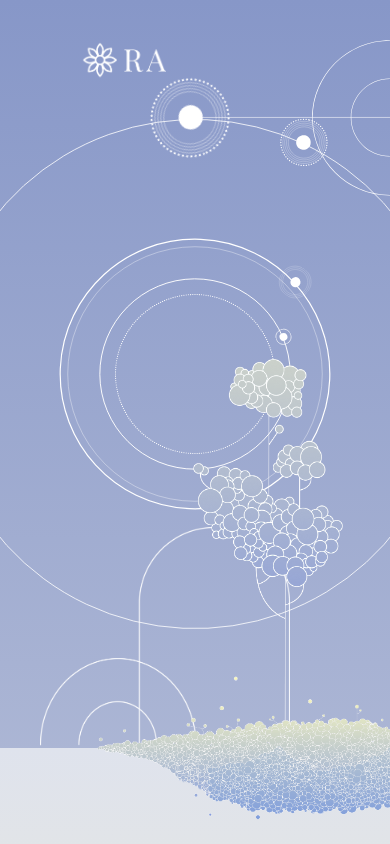
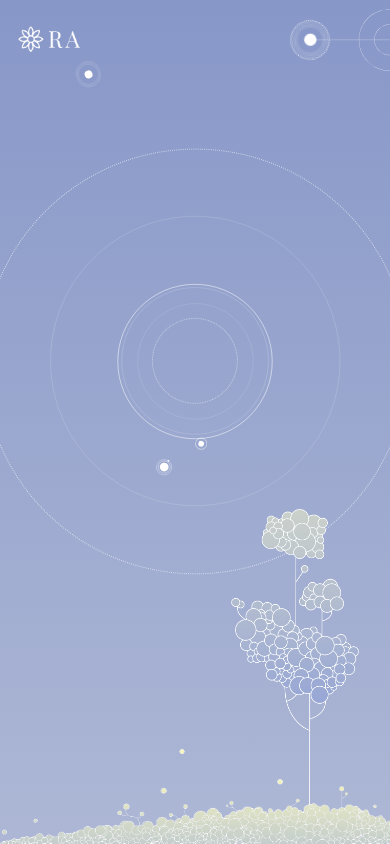
Before and after one commit to rosalynnas/portfolio, a Next.js app: page / in a window 390 px wide. Shown: the top 844 px of the page. Built offline with nearby package versions, Linux system fonts and the light colour scheme.

Commit message:
Make sizing dynamic for mobile

```diff
--- a/app/components/scene.tsx
+++ b/app/components/scene.tsx
@@ -20,14 +20,19 @@ import RingDotted from "public/images/ring-dotted.svg";
 import RingThin from "public/images/ring-thin.svg";
 
 const ring = {
-  hidden: { opacity: 0, height: 0, width: 0, transform: "rotate(0)" },
+  hidden: (diameter: number) => ({
+    opacity: 0,
+    height: 0,
+    width: 0,
+    transform: `rotate(${diameter * 3}deg)`,
+  }),
   visible: (diameter: number) => ({
     opacity: 1,
-    width: `${diameter}rem`,
-    height: `${diameter}rem`,
+    width: `${diameter}%`,
+    height: `${diameter}%`,
     transition: {
       type: "spring",
-      delay: diameter * 0.01,
+      delay: diameter * 0.009,
     },
   }),
   rotating: (diameter: number) => ({
@@ -35,7 +40,7 @@ const ring = {
     transition: {
       transform: {
         type: "linear",
-        duration: diameter * 2.5,
+        duration: 18,
         repeat: Infinity,
         ease: "linear",
       },
@@ -48,14 +53,12 @@ const moon = {
     opacity: 0,
     height: 0,
     width: 0,
-    top: 0,
-    left: "50%",
     transform: "translate(-50%, -50%) rotate(0)",
   },
   visible: (diameter: number) => ({
     opacity: 1,
-    height: `${diameter}rem`,
-    width: `${diameter}rem`,
+    height: `${diameter}%`,
+    width: `${diameter}%`,
     transition: {
       type: "spring",
       delay: 2,
@@ -64,7 +67,7 @@ const moon = {
   rotating: {
     transform: "translate(-50%, -50%) rotate(360deg)",
     transition: {
-      delay: 2,
+      delay: 3,
       transform: {
         type: "linear",
         duration: 5,
@@ -77,148 +80,225 @@ const moon = {
 
 export function Scene() {
   return (
-    <div className="h-[calc(100dvh-6rem)] max-h-[calc(100dvh-6rem)] overflow-x-clip relative grid place-items-center">
-      <div className="absolute top-10 left-20">
-        <Image src={Logo} alt="R.A." width={86} height={41} priority />
+    <div className="h-[100dvh] max-h-[100dvh] md:h-[calc(100dvh-6rem)] md:max-h-[calc(100dvh-6rem)] overflow-x-clip relative grid place-items-center">
+      <div className="absolute top-0 h-20 lg:h-32 flex left-4 lg:left-8 right-0 justify-between items-center">
+        <div className="w-16 h-8 lg:w-auto lg:h-auto">
+          <Image
+            src={Logo}
+            alt="R.A."
+            width={86}
+            height={41}
+            className="object-contain"
+          />
+        </div>
+        <div className="w-20 h-full lg:w-32 relative">
+          <Image
+            src={CirclesAndLine}
+            alt="text.."
+            fill={true}
+            className="object-contain"
+          />
+          <motion.div
+            className="h-1/2 w-1/2 absolute"
+            initial={{
+              top: "50%",
+              left: 0,
+              y: "-50%",
+              x: "-50%",
+              rotate: 0,
+            }}
+            animate={{
+              rotate: 360,
+            }}
+            transition={{
+              type: "spring",
+              rotate: {
+                duration: 5,
+                repeat: Infinity,
+              },
+            }}
+          >
+            <Image src={MoonThree} alt="text.." fill={true} />
+          </motion.div>
+        </div>
       </div>
 
-      <motion.div className="absolute grid scale-1/2 place-items-center top-0 bottom-0 left-0 right-0 overflow-hidden -z-1">
+      <motion.div className="absolute h-2/3 top-20 w-full md:top-0 xl:h-[45rem] xl:w-[45rem] grid place-items-center -z-1 ">
         <motion.div
-          className="absolute h-[10rem] w-[10rem]"
+          className="absolute"
           variants={ring}
-          key="ring1"
-          custom={10}
+          custom={22}
           initial="hidden"
           animate="visible"
         >
-          <Image src={RingDotted} alt="text.." fill={true} />
+          <svg
+            className="absolute w-full h-full left-0 top-0"
+            viewBox="0 0 100 100"
+            fill="none"
+          >
+            <circle
+              cx="50"
+              cy="50"
+              r="49.5"
+              stroke="white"
+              strokeWidth="0.5"
+              strokeDasharray="0 2"
+              strokeLinecap="round"
+            />
+          </svg>
         </motion.div>
 
         <motion.div
-          className="absolute h-[12rem] w-[12rem]"
+          className="absolute"
           variants={ring}
-          key="ring2"
-          custom={12}
+          custom={30}
           initial="hidden"
           animate={["visible", "rotating"]}
         >
-          <Image src={RingThick} alt="text.." fill={true} />
+          <svg
+            className="absolute w-full h-full left-0 top-0"
+            viewBox="0 0 100 100"
+            fill="none"
+          >
+            <circle cx="50" cy="50" r="49.5" stroke="white" strokeWidth="0.1" />
+          </svg>
           <motion.div
-            className="absolute h-[1rem] w-[1rem]"
+            className="absolute top-[2px] left-1/2 -translate-x-1/2 -translate-y-1/2"
             variants={moon}
             initial="hidden"
-            custom={1}
-            animate={["visible"]}
+            custom={10}
+            animate={["visible", "rotating"]}
           >
             <Image src={MoonTwo} alt="text.." fill={true} />
           </motion.div>
         </motion.div>
 
         <motion.div
-          className="absolute h-[16rem] w-[16rem]"
+          className="absolute"
           variants={ring}
-          key="ring3"
-          custom={16}
+          custom={38}
           initial="hidden"
           animate="visible"
         >
-          <Image src={RingSolid} alt="text.." fill={true} />
+          <svg
+            className="absolute w-full h-full left-0 top-0"
+            viewBox="0 0 100 100"
+            fill="none"
+          >
+            <circle cx="50" cy="50" r="49.5" stroke="white" strokeWidth="0.1" />
+          </svg>
         </motion.div>
 
         <motion.div
-          className="absolute h-[17rem] w-[17rem]"
+          className="absolute"
           variants={ring}
-          key="ring4"
-          custom={17}
+          custom={40}
           initial="hidden"
           animate={["visible", "rotating"]}
         >
-          <Image src={RingThick} alt="text.." fill={true} />
+          <svg
+            className="absolute w-full h-full left-0 top-0"
+            viewBox="0 0 100 100"
+            fill="none"
+          >
+            <circle cx="50" cy="50" r="49.5" stroke="white" strokeWidth="0.3" />
+          </svg>
           <motion.div
-            className="absolute h-[2rem] w-[2rem]"
+            className="absolute top-[3px] left-1/2 -translate-x-1/2 -translate-y-1/2"
             variants={moon}
             initial="hidden"
-            custom={2}
+            custom={10}
             animate={["visible", "rotating"]}
           >
-            <Image src={MoonOne} alt="text.." fill={true} />
+            <Image src={MoonFour} alt="text.." fill={true} />
           </motion.div>
         </motion.div>
 
         <motion.div
-          className="absolute h-[32rem] w-[32rem]"
+          className="absolute"
           variants={ring}
-          key="ring5"
-          custom={32}
+          custom={75}
           initial="hidden"
           animate={["visible", "rotating"]}
         >
-          <Image src={RingSolid} alt="text.." fill={true} />
+          <svg
+            className="absolute w-full h-full left-0 top-0"
+            viewBox="0 0 100 100"
+            fill="none"
+          >
+            <circle
+              cx="50"
+              cy="50"
+              r="49.5"
+              stroke="white"
+              strokeWidth="0.05"
+            />
+          </svg>
           <motion.div
-            className="absolute h-[3rem] w-[3rem]"
+            className="absolute top-[2px] left-1/2 -translate-x-1/2 -translate-y-1/2"
             variants={moon}
             initial="hidden"
-            custom={3}
-            animate={["visible", "rotating"]}
-          >
-            <Image src={MoonThree} alt="text.." fill={true} />
-          </motion.div>
-        </motion.div>
-
-        <motion.div
-          className="absolute h-[56rem] w-[56rem"
-          variants={ring}
-          key="ring6"
-          custom={56}
-          initial="hidden"
-          animate={["visible", "rotating"]}
-        >
-          <Image src={RingThin} alt="text.." fill={true} />
-          <motion.div
-            className="absolute h-[3rem] w-[3rem]"
-            variants={moon}
-            initial="hidden"
-            custom={4}
+            custom={6}
             animate={["visible", "rotating"]}
           >
             <Image src={MoonFive} alt="text.." fill={true} />
           </motion.div>
         </motion.div>
+
+        <motion.div
+          className="absolute"
+          variants={ring}
+          custom={110}
+          initial="hidden"
+          animate={["visible", "rotating"]}
+        >
+          <svg
+            className="absolute w-full h-full left-0 top-0"
+            viewBox="0 0 100 100"
+            fill="none"
+          >
+            <circle
+              cx="50"
+              cy="50"
+              r="49.5"
+              stroke="white"
+              strokeWidth="0.15"
+              strokeDasharray="0 0.5"
+              strokeLinecap="round"
+            />
+          </svg>
+          <motion.div
+            className="absolute top-[3px] left-1/2 -translate-x-1/2 -translate-y-1/2"
+            variants={moon}
+            initial="hidden"
+            custom={6}
+            animate="visible"
+          >
+            <Image src={MoonOne} alt="text.." fill={true} />
+          </motion.div>
+        </motion.div>
       </motion.div>
 
-      <div className="absolute bottom-0 left-10">
+      <div className="absolute hidden bottom-0 left-20 lg:block">
         <Image src={CirclesWhite} alt="text.." width={250} height={250} />
       </div>
-      <div className="absolute top-10 right-0">
-        <Image src={CirclesAndLine} alt="text.." width={200} height={200} />
-        <motion.div
-          className="absolute h-[5rem] w-[5rem]"
-          initial={{
-            top: "50%",
-            left: 0,
-            y: "-50%",
-            x: "-50%",
-            rotate: 0,
-          }}
-          animate={{
-            rotate: 360,
-          }}
-          transition={{
-            type: "spring",
-            rotate: {
-              duration: 5,
-              repeat: Infinity,
-            },
-          }}
-        >
-          <Image src={MoonThree} alt="text.." fill={true} />
-        </motion.div>
+      <div className="absolute bottom-5 lg:bottom-16 right-[8%] md:right-[12%] w-32 md:w-auto">
+        <Image
+          src={TallTree}
+          alt="text.."
+          width={160}
+          height={300}
+          className="object-cover"
+        />
       </div>
-      <div className="absolute bottom-5 lg:bottom-20 right-[12%]">
-        <Image src={TallTree} alt="text.." width={150} height={300} />
-      </div>
-      <div className="absolute bottom-0 right-0 translate-x-1/4 translate-y-1/2">
-        <Image src={Dots} alt="text.." width={1200} height={300} />
+      <div className="absolute bottom-0 right-0 translate-y-1/2 w-full md:w-auto">
+        <Image
+          src={Dots}
+          alt="text.."
+          width="1000"
+          height="300"
+          className="object-cover object-left"
+        />
       </div>
     </div>
   );
```
Also changed, not shown: public/images/bubbles.png, public/images/dots-white.png.
